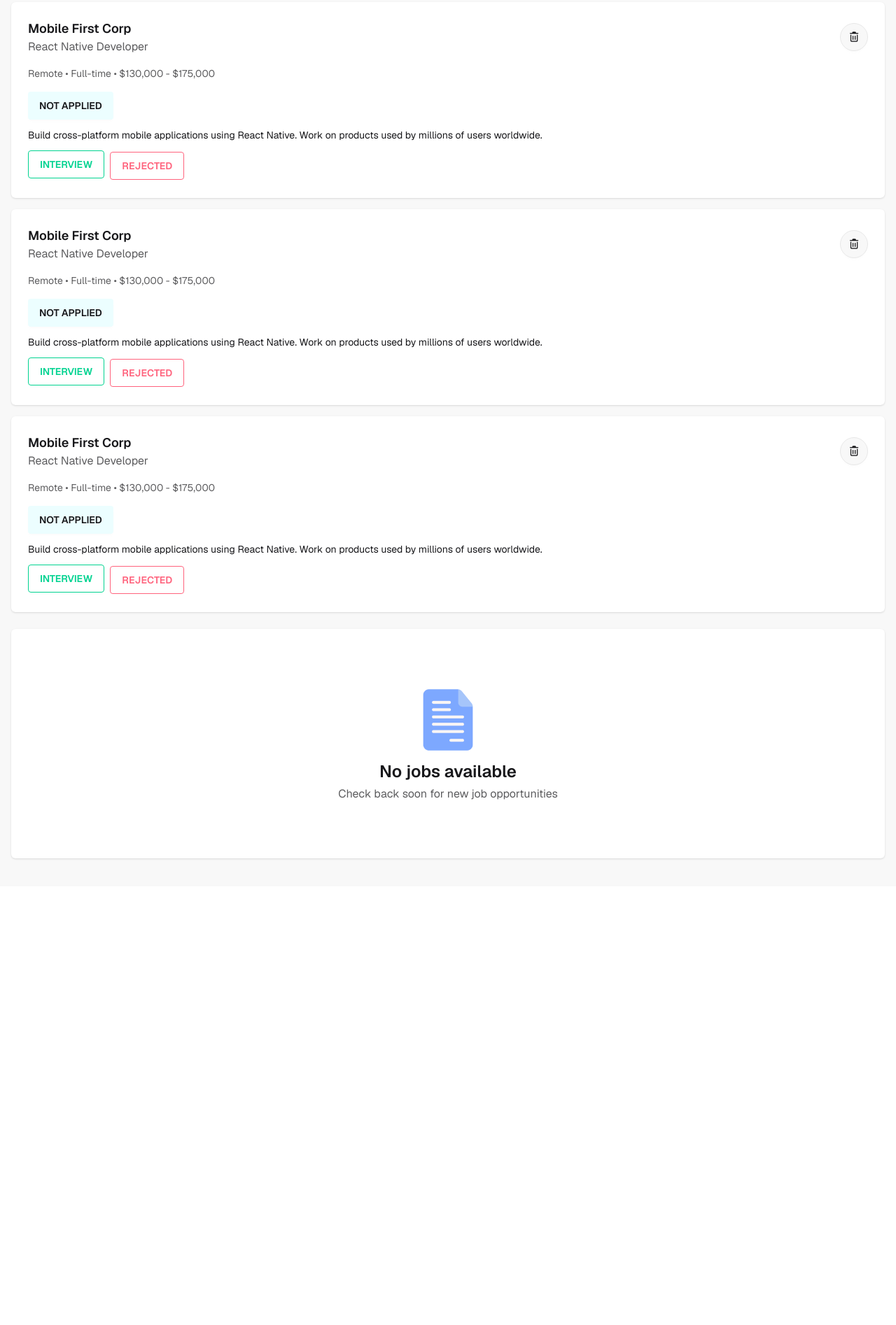
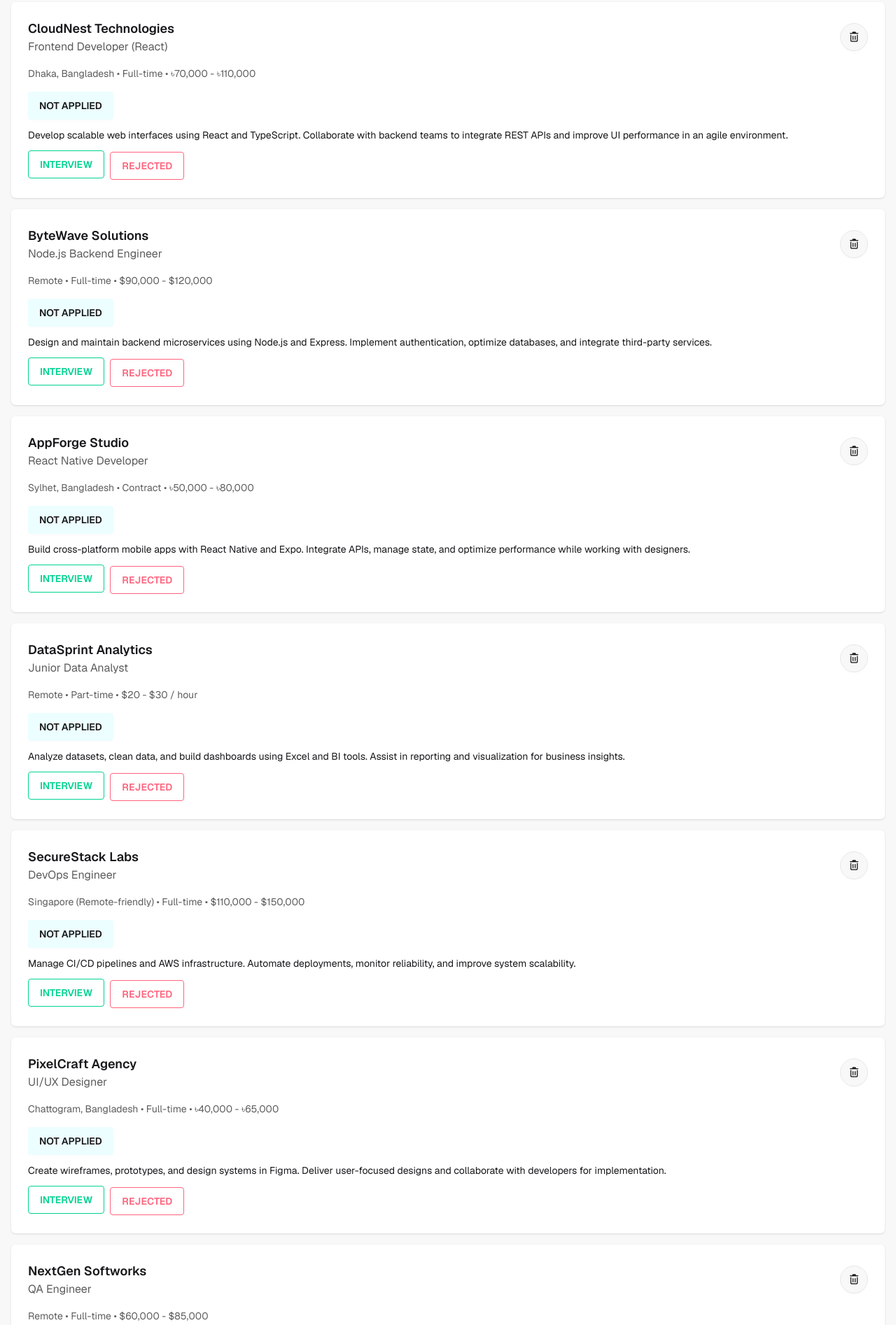
Before and after one commit to shSalman009/PH-Assignment-04, a plain HTML site: page index.html in a window 1280 px wide. Shown: the part 369-2263 px from the top of the page at 70% size. Before the commit the page ends 1636 px from the top, so only its background shows below. Drawn offline with nearby package versions, Linux system fonts and the light colour scheme.

Commit message:
feat: render available josbs initially

```diff
--- a/index.html
+++ b/index.html
@@ -74,106 +74,7 @@
             <button class="btn bg-base-100">Rejected</button>
           </div>
 
-          <div class="mt-6 space-y-4">
-            <div class="grow p-6 rounded-md bg-base-100 shadow-sm">
-              <div class="flex justify-between items-center mb-4">
-                <div>
-                  <h4 class="text-lg font-semibold">Mobile First Corp</h4>
-                  <p class="opacity-70">React Native Developer</p>
-                </div>
-                <button class="btn btn-circle">
-                  <i class="fa-regular fa-trash-can"></i>
-                </button>
-              </div>
-              <p class="text-sm opacity-70 mb-4">
-                Remote • Full-time • $130,000 - $175,000
-              </p>
-
-              <button class="bg-cyan-50 btn border-none uppercase mb-3">
-                Not Applied
-              </button>
-
-              <p class="text-sm mb-3">
-                Build cross-platform mobile applications using React Native.
-                Work on products used by millions of users worldwide.
-              </p>
-
-              <div class="space-x-1 space-y-1">
-                <button class="btn btn-outline uppercase btn-success">
-                  Interview
-                </button>
-                <button class="btn btn-outline uppercase btn-error">
-                  Rejected
-                </button>
-              </div>
-            </div>
-
-            <div class="grow p-6 rounded-md bg-base-100 shadow-sm">
-              <div class="flex justify-between items-center mb-4">
-                <div>
-                  <h4 class="text-lg font-semibold">Mobile First Corp</h4>
-                  <p class="opacity-70">React Native Developer</p>
-                </div>
-                <button class="btn btn-circle">
-                  <i class="fa-regular fa-trash-can"></i>
-                </button>
-              </div>
-              <p class="text-sm opacity-70 mb-4">
-                Remote • Full-time • $130,000 - $175,000
-              </p>
-
-              <button class="bg-cyan-50 btn border-none uppercase mb-3">
-                Not Applied
-              </button>
-
-              <p class="text-sm mb-3">
-                Build cross-platform mobile applications using React Native.
-                Work on products used by millions of users worldwide.
-              </p>
-
-              <div class="space-x-1 space-y-1">
-                <button class="btn btn-outline uppercase btn-success">
-                  Interview
-                </button>
-                <button class="btn btn-outline uppercase btn-error">
-                  Rejected
-                </button>
-              </div>
-            </div>
-
-            <div class="grow p-6 rounded-md bg-base-100 shadow-sm">
-              <div class="flex justify-between items-center mb-4">
-                <div>
-                  <h4 class="text-lg font-semibold">Mobile First Corp</h4>
-                  <p class="opacity-70">React Native Developer</p>
-                </div>
-                <button class="btn btn-circle">
-                  <i class="fa-regular fa-trash-can"></i>
-                </button>
-              </div>
-              <p class="text-sm opacity-70 mb-4">
-                Remote • Full-time • $130,000 - $175,000
-              </p>
-
-              <button class="bg-cyan-50 btn border-none uppercase mb-3">
-                Not Applied
-              </button>
-
-              <p class="text-sm mb-3">
-                Build cross-platform mobile applications using React Native.
-                Work on products used by millions of users worldwide.
-              </p>
-
-              <div class="space-x-1 space-y-1">
-                <button class="btn btn-outline uppercase btn-success">
-                  Interview
-                </button>
-                <button class="btn btn-outline uppercase btn-error">
-                  Rejected
-                </button>
-              </div>
-            </div>
-          </div>
+          <div id="jobs-container" class="mt-6 space-y-4"></div>
 
           <div
             class="bg-base-100 rounded-md text-center px-4 py-4 sm:py-20 shadow-sm flex flex-col justify-center items-center mt-6"
@@ -185,5 +86,7 @@
         </div>
       </div>
     </main>
+
+    <script src="./script.js"></script>
   </body>
 </html>
--- /dev/null
+++ b/script.js
@@ -0,0 +1,115 @@
+const availableJobs = [
+  {
+    companyName: "CloudNest Technologies",
+    position: "Frontend Developer (React)",
+    location: "Dhaka, Bangladesh",
+    type: "Full-time",
+    salary: "৳70,000 - ৳110,000",
+    description:
+      "Develop scalable web interfaces using React and TypeScript. Collaborate with backend teams to integrate REST APIs and improve UI performance in an agile environment.",
+  },
+  {
+    companyName: "ByteWave Solutions",
+    position: "Node.js Backend Engineer",
+    location: "Remote",
+    type: "Full-time",
+    salary: "$90,000 - $120,000",
+    description:
+      "Design and maintain backend microservices using Node.js and Express. Implement authentication, optimize databases, and integrate third-party services.",
+  },
+  {
+    companyName: "AppForge Studio",
+    position: "React Native Developer",
+    location: "Sylhet, Bangladesh",
+    type: "Contract",
+    salary: "৳50,000 - ৳80,000",
+    description:
+      "Build cross-platform mobile apps with React Native and Expo. Integrate APIs, manage state, and optimize performance while working with designers.",
+  },
+  {
+    companyName: "DataSprint Analytics",
+    position: "Junior Data Analyst",
+    location: "Remote",
+    type: "Part-time",
+    salary: "$20 - $30 / hour",
+    description:
+      "Analyze datasets, clean data, and build dashboards using Excel and BI tools. Assist in reporting and visualization for business insights.",
+  },
+  {
+    companyName: "SecureStack Labs",
+    position: "DevOps Engineer",
+    location: "Singapore (Remote-friendly)",
+    type: "Full-time",
+    salary: "$110,000 - $150,000",
+    description:
+      "Manage CI/CD pipelines and AWS infrastructure. Automate deployments, monitor reliability, and improve system scalability.",
+  },
+  {
+    companyName: "PixelCraft Agency",
+    position: "UI/UX Designer",
+    location: "Chattogram, Bangladesh",
+    type: "Full-time",
+    salary: "৳40,000 - ৳65,000",
+    description:
+      "Create wireframes, prototypes, and design systems in Figma. Deliver user-focused designs and collaborate with developers for implementation.",
+  },
+  {
+    companyName: "NextGen Softworks",
+    position: "QA Engineer",
+    location: "Remote",
+    type: "Full-time",
+    salary: "$60,000 - $85,000",
+    description:
+      "Write and execute test cases for web and mobile applications. Perform automation testing and work with developers to ensure product quality.",
+  },
+  {
+    companyName: "BrightAI Labs",
+    position: "AI/ML Intern",
+    location: "Bangalore, India (Hybrid)",
+    type: "Internship",
+    salary: "$800 - $1200 / month",
+    description:
+      "Assist in building machine learning models and data pipelines. Work with Python, TensorFlow, and real-world datasets under senior mentorship.",
+  },
+];
+
+// Render Available Jobs initially
+
+const jobContainer = document.getElementById("jobs-container");
+
+availableJobs.forEach((job) => {
+  let jobCardUI = document.createElement("div");
+  jobCardUI.innerHTML = `<div class="grow p-6 rounded-md bg-base-100 shadow-sm">
+              <div class="flex justify-between items-center mb-4">
+                <div>
+                  <h4 class="text-lg font-semibold">${job.companyName}</h4>
+                  <p class="opacity-70">${job.position}</p>
+                </div>
+                <button class="btn btn-circle">
+                  <i class="fa-regular fa-trash-can"></i>
+                </button>
+              </div>
+              <p class="text-sm opacity-70 mb-4">
+                ${job.location} • ${job.type} • ${job.salary}
+              </p>
+
+              <button class="bg-cyan-50 btn border-none uppercase mb-3">
+                Not Applied
+              </button>
+
+              <p class="text-sm mb-3">
+                ${job.description}
+              </p>
+
+              <div class="space-x-1 space-y-1">
+                <button class="btn btn-outline uppercase btn-success">
+                  Interview
+                </button>
+                <button class="btn btn-outline uppercase btn-error">
+                  Rejected
+                </button>
+              </div>
+            </div>`;
+
+  jobContainer.appendChild(jobCardUI.firstElementChild);
+});
```
